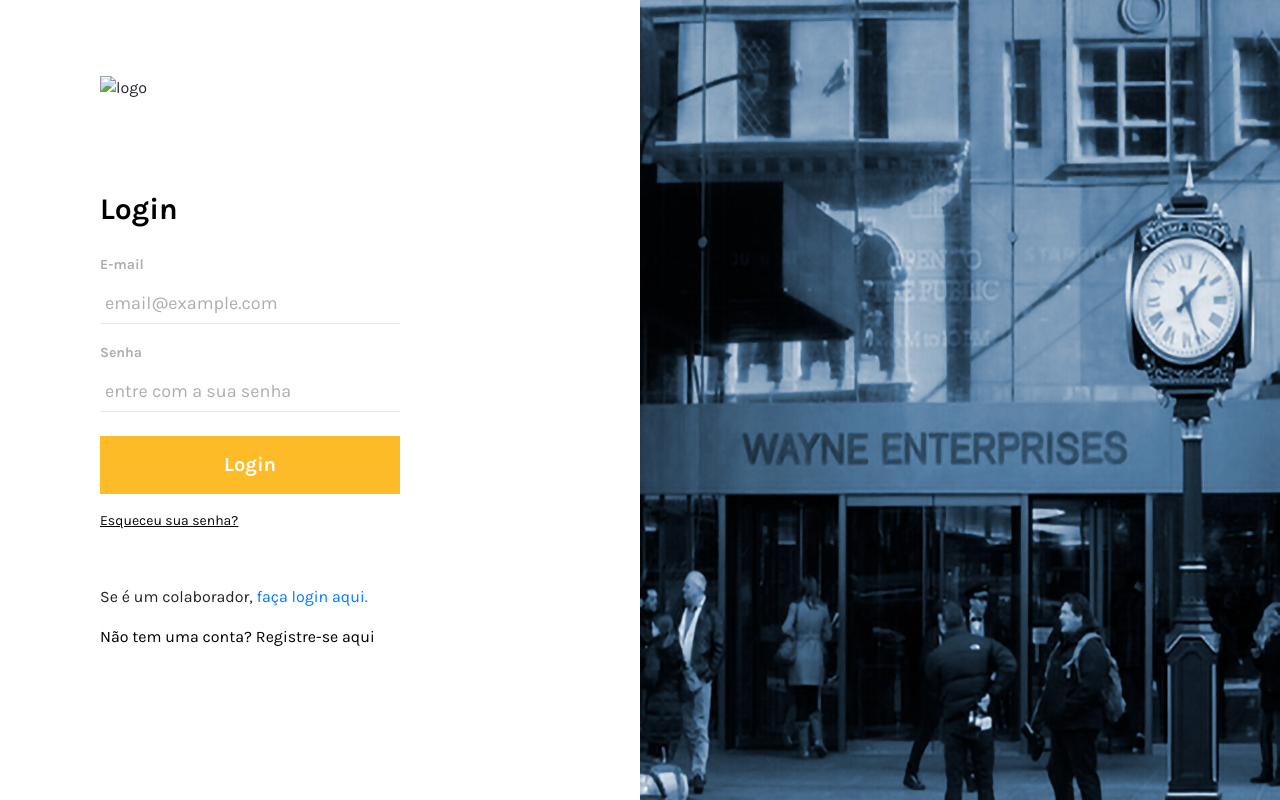
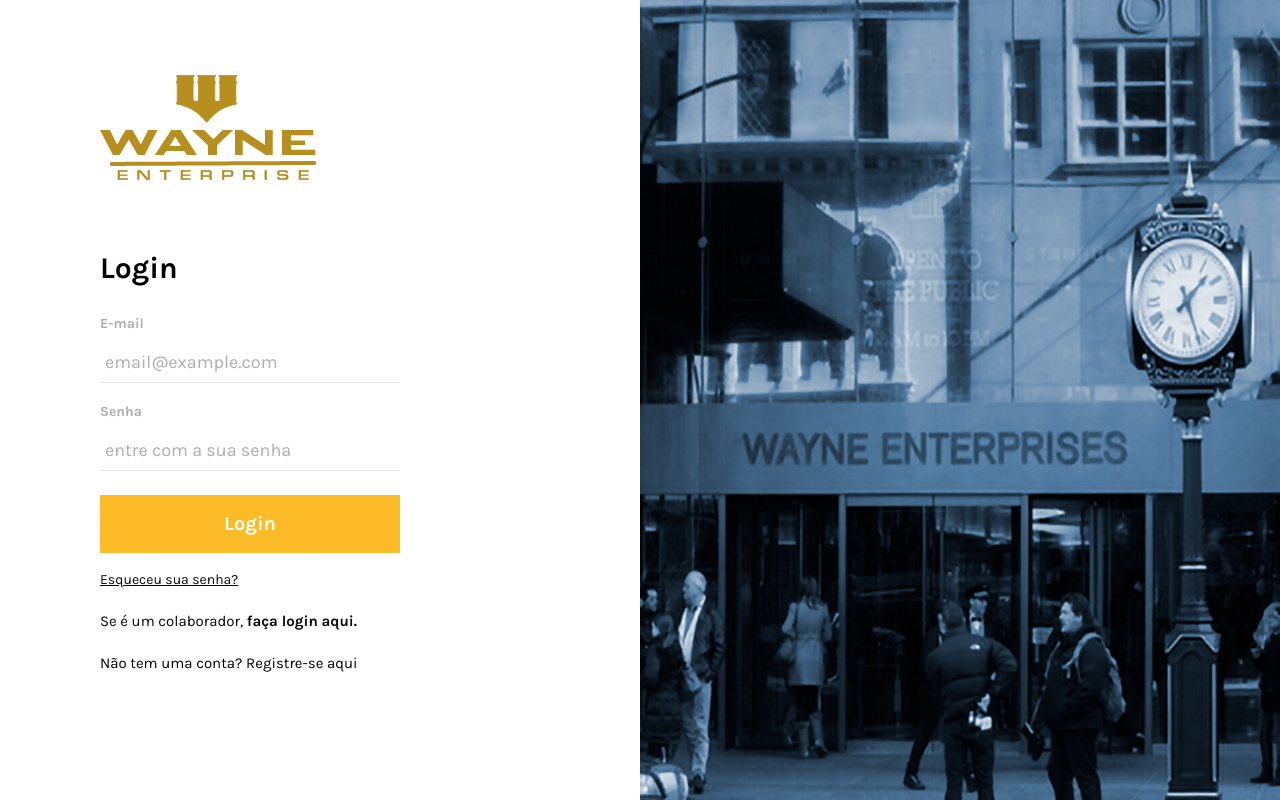
Before and after one commit to Cibele-Nunes/plataforma-wayne, a Flask app: template api/templates/login.html in a window 1280 px wide. Run offline with Flask 3, Linux system fonts and the light colour scheme; the template is opened without the code that fills it, so the values that code supplies are empty; some libraries are stand-ins or nearby versions.

Commit message:
Estilizando página de login

```diff
--- a/api/static/css/estilo.css
+++ b/api/static/css/estilo.css
@@ -15,12 +15,6 @@
 
 
 }
-.login-colaboradores{
-    color: rgba(12, 12, 12, 1);
-}
-.row .login-wrapper .link-colaboradores .alert-link{
-    color: rgba(12, 12, 12, 1);
-}
 
 .conteudo{
     background-color: rgba(242, 242, 242, 1);
--- a/api/static/css/login.css
+++ b/api/static/css/login.css
@@ -74,14 +74,15 @@ body {
     font-size: 14px;
     text-decoration: underline;
     display: inline-block;
-    margin-bottom: 54px; }
+    margin-bottom: 20px; }
     @media (max-width: 575px) {
       .login-wrapper a.forgot-password-link {
         margin-bottom: 16px; } }
   .login-wrapper-footer-text {
-    font-size: 16px;
+    font-size: 15px;
     color: #000;
     margin-bottom: 0; }
+
 
 .login-title {
   font-size: 30px;
@@ -97,4 +98,17 @@ body {
   -o-object-position: left;
      object-position: left; }
 
+    .login-wrapper .login-colaboradores{
+      color: #080808;
+      font-size: 15px;
+      box-sizing: border-box;
+      margin-bottom: 20px;
+    }
+    .login-wrapper .login-colaboradores a.alert-link {
+      color: #080808;
+      font-size: 15px;
+      box-sizing: border-box;
+    }
+
+
 /*# sourceMappingURL=login.css.map */
--- a/api/templates/login.html
+++ b/api/templates/login.html
@@ -16,7 +16,7 @@
         <div class="row">
           <div class="col-sm-6 login-section-wrapper">
             <div class="brand-wrapper">
-                <img src="{{ url_for('static', filenames= 'image/logo_wayne_mini.png')}}" alt="logo">
+              <img src="{{ url_for('static', filename='image/LOGO-WAYNE.png') }}" alt="logo">
             </div>
             <div class="login-wrapper my-auto">
               <h1 class="login-title">Login</h1>
@@ -32,7 +32,7 @@
                 <input name="login" id="login" class="btn btn-block login-btn" type="button" value="Login">
               </form>
               <a href="#!" class="forgot-password-link">Esqueceu sua senha?</a>
-                <p class="login-colaboradores">Se é um colaborador,<a class="link-colaboradores .alert-link" href="#"> faça login aqui.</a></p>
+              <p class="login-colaboradores">Se é um colaborador,<a class="link-colaboradores alert-link" href="#"> faça login aqui.</a></p>
               <p class="login-wrapper-footer-text">Não tem uma conta? <a href="#!" class="text-reset">Registre-se aqui</a></p>
             </div>
           </div>
```
Also changed, not shown: api/static/image/LOGO WAYNE.png (deleted), api/static/image/LOGO-WAYNE.png, api/static/image/LOGO_WAYNE_mini.png (deleted). Lines whose indentation alone changed are shown as unchanged.
